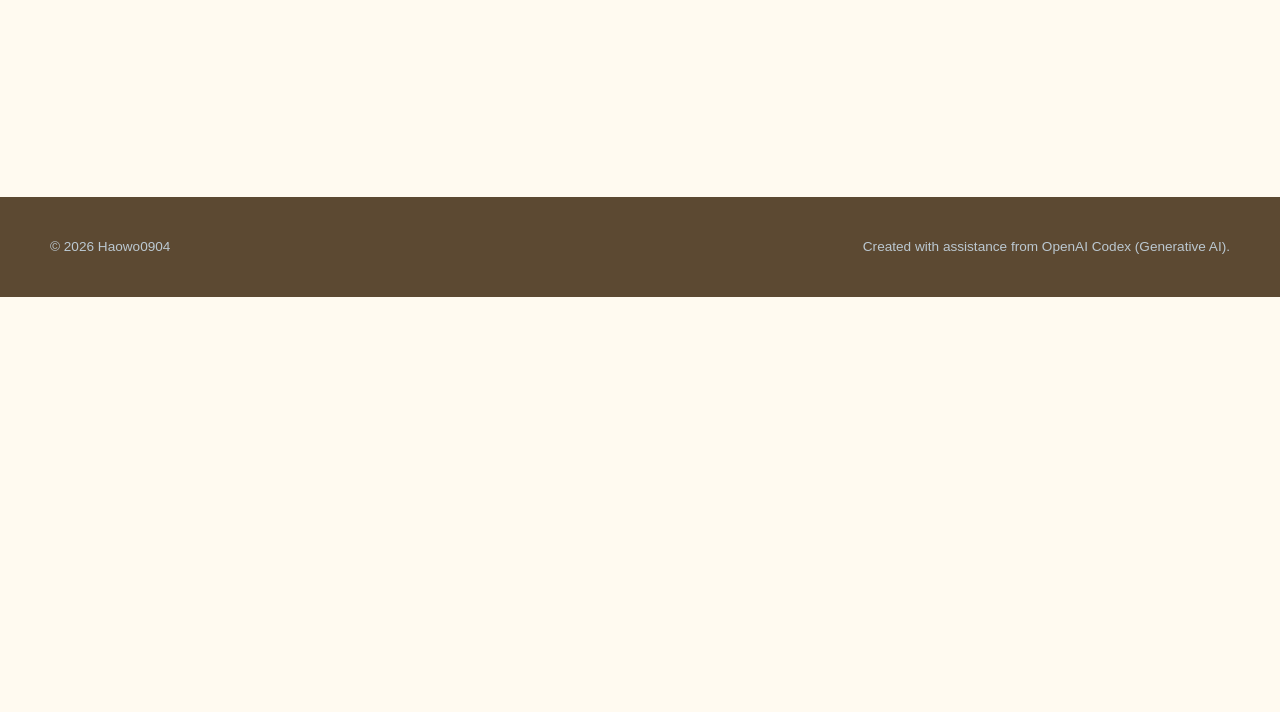
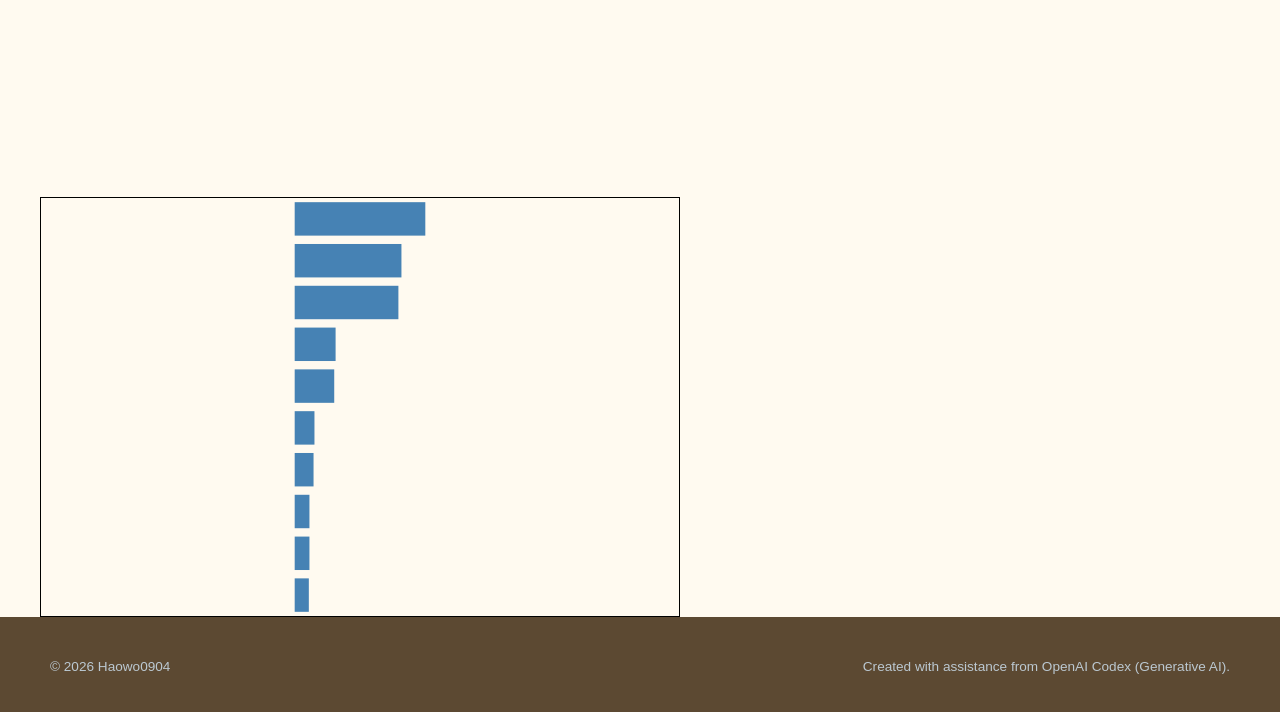
Before and after one commit to Haowo0904/T04-2, a plain HTML site: page index.html in a window 1280 px wide. Shown: the part 300-1012 px from the top of the page. Before the commit the page ends 800 px from the top, so only its background shows below. Drawn offline with nearby package versions, Linux system fonts and the light colour scheme.

Commit message:
feat(t04-6): set explicit SVG width/height; add x (linear) and y (band) scales in t04-5-bars.js

```diff
--- a/index.html
+++ b/index.html
@@ -43,9 +43,11 @@
   <script src="script.js" defer></script>
   <!-- D3 library -->
   <script src="https://d3js.org/d3.v7.min.js"></script>
-  <!-- NEW: T04-4 loader -->
+  <!-- Loads CSV then calls createBarChart -->
   <script src="t04-4-load.js"></script>
-  <!-- Old js files (disable while doing T04-4) -->
+  <!-- Defines createBarChart -->
+  <script src="t04-5-bars.js"></script>
+  <!-- Old demos (disabled) -->
   <!-- <script src="energy-d3.js"></script> -->
   <!-- <script src="t04-3-bars.js"></script> -->
 </body>
--- a/styles.css
+++ b/styles.css
@@ -21,8 +21,6 @@
 
 .responsive-svg-container > svg {
   display: block;
-  width: 100%;
-  height: auto;
 }
 
 html { scroll-behavior: smooth; }
--- a/t04-4-load.js
+++ b/t04-4-load.js
@@ -1,8 +1,3 @@
-/* Stub: will draw the chart in T04-5 */
-function createBarChart(data) {
-  console.log("createBarChart received", data.length, "rows");
-}
-
 /* Load CSV, Convert Type, Quick Check */
 d3.csv("data/tvBrandCount.csv", d => ({
   brand: d.brand,
--- /dev/null
+++ b/t04-5-bars.js
@@ -0,0 +1,55 @@
+// t04-5-bars.js
+const createBarChart = (data) => {
+  // SVG internal coordinate system used to position and size chart elements
+  const viewW = 500; // logical width available for the chart
+  const viewH = 1600; // logical height available for all bars
+
+  // SVG rendered size displayed on the webpage
+  const displayW = 640; // visible width of the SVG
+  const displayH = 420; // visible height of the SVG
+
+  const svg = d3.select(".responsive-svg-container")
+    .append("svg")
+    .attr("viewBox", `0 0 ${viewW} ${viewH}`) // defines the internal coordinate system
+    .attr("width", displayW) // sets the displayed width
+    .attr("height", displayH) // sets the displayed height
+    .style("border", "1px solid black");
+
+  // x: numeric (e.g., count)
+  const xMax = d3.max(data, d => d.count); // Find the largest count value in the dataset
+
+  // Create a linear scale for the numerical x-axis
+  const xScale = d3.scaleLinear()
+    .domain([0, xMax]) // input: data values from 0 to the highest count
+    .range([0, viewW]); // output: pixel positions from 0 to the SVG's logical width
+
+  // Create a band scale for the categorical y-axis
+  const yScale = d3.scaleBand()
+    // Extract all brand names and use them as categories
+    .domain(data.map(d => d.brand))
+    // Distribute the categories from the top to the bottom of the SVG
+    .range([0, viewH])
+    // Add space between neighbouring bars
+    .paddingInner(0.2)
+    // Add space before the first bar and after the last bar
+    .paddingOuter(0.1);
+
+  // Bars
+  svg.selectAll("rect")
+    // connect the dataset to the rectangles
+    .data(data)
+    // Create rectangles for data and update existing rectangles
+    .join("rect")
+    // Assign a general class and a count-specific class to each bar
+    .attr("class", d => `bar bar-${d.count}`)
+    // Start every bar from the left edge of the SVG
+    .attr("x", 0)
+    // Position each bar vertically according to its brand
+    .attr("y", d => yScale(d.brand))
+    // Convert each count into a scaled bar width
+    .attr("width", d => xScale(d.count))
+    // Use the height calculated by the band scale
+    .attr("height", yScale.bandwidth())
+    // Set the colour of the bars
+    .attr("fill", "steelblue");
+};
```
